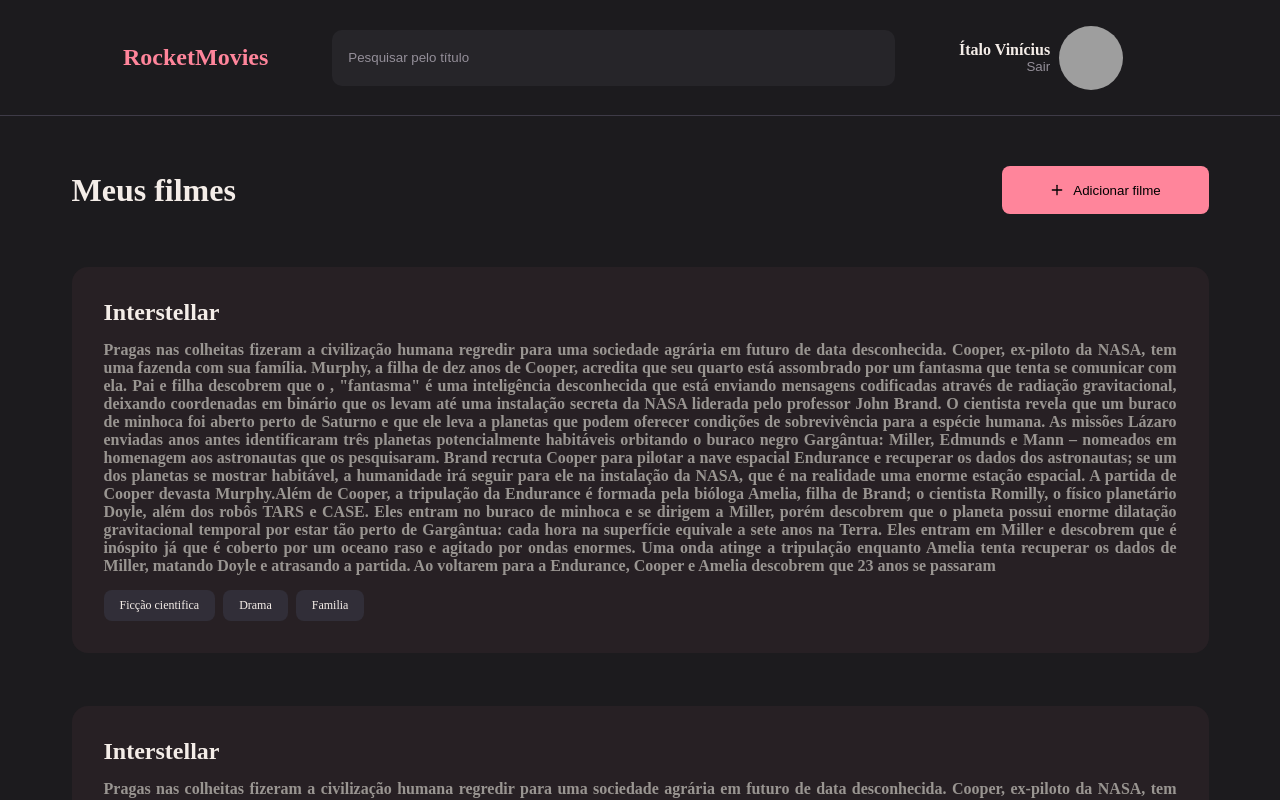
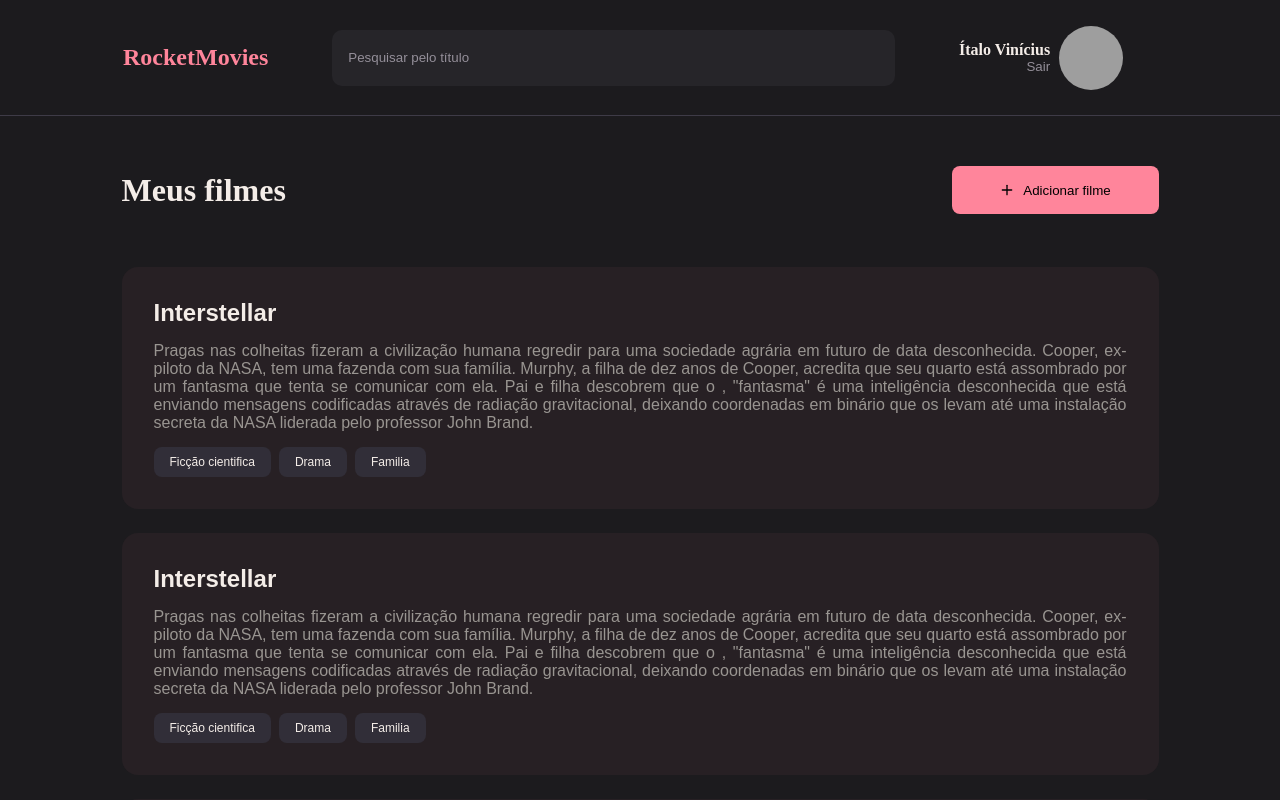
Before and after one commit to Italovini223/rocket-movies-front-end, a React (Vite) app: page / in a window 1280 px wide. Built offline with nearby package versions, Linux system fonts and the light colour scheme; grey boxes are pictures that could not be loaded.

Commit message:
✨ feat: create page Home

```diff
--- a/src/components/Note/styles.js
+++ b/src/components/Note/styles.js
@@ -1,10 +1,11 @@
 import styled from "styled-components";
 
-export const Container = styled.div`
+export const Container = styled.button`
   width: 100%;
 
   display: flex;
   flex-direction: column;
+
 
 
   padding: 32px;
@@ -13,11 +14,18 @@ export const Container = styled.div`
 
   background-color: ${({theme}) => theme.COLORS.BACKGROUND_700};
 
+  border: none;
+
+  &:hover{
+    cursor: pointer;
+  }
+
   > h2 {
     width: 100%;
     margin-bottom: 15px;
     font-size: 24px;
     font-weight: 700;
+    text-align: left;
 
     color: ${({theme}) => theme.COLORS.WHITE};
   }
@@ -27,7 +35,7 @@ export const Container = styled.div`
     margin-bottom: 15px;
 
     font-size: 16px;
-    font-weight: 700;
+    font-weight: 400;
     color: ${({theme}) => theme.COLORS.GREY_400};
 
     text-align: justify;
--- a/src/main.jsx
+++ b/src/main.jsx
@@ -6,13 +6,13 @@ import {ThemeProvider} from 'styled-components';
 import GlobalStyle from './styles/global'
 import theme from './styles/theme'
 
-import { Details } from './pages/Details'
+import { Home } from './pages/Home'
 
 ReactDOM.createRoot(document.getElementById('root')).render(
   <React.StrictMode>
     <ThemeProvider theme={theme}>
       <GlobalStyle />
-      <Details />
+      <Home />
     </ThemeProvider>
   </React.StrictMode>
 )
--- a/src/pages/Details/index.jsx
+++ /dev/null
@@ -1,104 +0,0 @@
-import { Container, Content, NewNote } from "./styles";
-
-import {FiPlus} from 'react-icons/fi'
-
-import {Header} from '../../components/Header'
-import {Note} from '../../components/Note'
-
-export function Details() {
-  return(
-    <Container>
-      <Header />
-      <main>
-        <Content>
-          <div>
-            <h1>Meus filmes</h1>
-            <NewNote>
-              <FiPlus />
-              Adicionar filme
-            </NewNote>
-          </div>
-
-          <Note data={{
-            title: "Interstellar",
-            description: `
-            Pragas nas colheitas fizeram a civilização humana regredir
-            para uma sociedade agrária em futuro de data desconhecida. Cooper,
-            ex-piloto da NASA, tem uma fazenda com sua família. Murphy, a filha de
-            dez anos de Cooper, acredita que seu quarto está assombrado por um
-            fantasma que tenta se comunicar com ela. Pai e filha descobrem que o ,
-            "fantasma" é uma inteligência desconhecida que está enviando mensagens
-            codificadas através de radiação gravitacional, deixando coordenadas em
-            binário que os levam até uma instalação secreta da NASA liderada pelo
-            professor John Brand. O cientista revela que um buraco de minhoca foi
-            aberto perto de Saturno e que ele leva a planetas que podem oferecer
-            condições de sobrevivência para a espécie humana. As missões Lázaro
-            enviadas anos antes identificaram três planetas potencialmente
-            habitáveis orbitando o buraco negro Gargântua: Miller, Edmunds e
-            Mann – nomeados em homenagem aos astronautas que os pesquisaram.
-            Brand recruta Cooper para pilotar a nave espacial Endurance e
-            recuperar os dados dos astronautas; se um dos planetas se mostrar
-            habitável, a humanidade irá seguir para ele na instalação da NASA,
-            que é na realidade uma enorme estação espacial. A partida de Cooper
-            devasta Murphy.Além de Cooper, a tripulação da Endurance é formada
-            pela bióloga Amelia, filha de Brand; o cientista Romilly, o físico
-            planetário Doyle, além dos robôs TARS e CASE. Eles entram no buraco
-            de minhoca e se dirigem a Miller, porém descobrem que o planeta possui
-            enorme dilatação gravitacional temporal por estar tão perto de Gargântua:
-            cada hora na superfície equivale a sete anos na Terra. Eles entram em
-            Miller e descobrem que é inóspito já que é coberto por um oceano raso e
-             agitado por ondas enormes. Uma onda atinge a tripulação enquanto Amelia
-             tenta recuperar os dados de Miller, matando Doyle e atrasando a partida.
-             Ao voltarem para a Endurance, Cooper e Amelia descobrem que 23 anos se passaram
-             `,
-
-             tags : [
-              {id: 1, title:"Ficção cientifica"},
-              {id: 2, title:"Drama"},
-              {id: 3, title:"Familia"}
-             ]
-          }}/>
-          <Note data={{
-            title: "Interstellar",
-            description: `
-            Pragas nas colheitas fizeram a civilização humana regredir
-            para uma sociedade agrária em futuro de data desconhecida. Cooper,
-            ex-piloto da NASA, tem uma fazenda com sua família. Murphy, a filha de
-            dez anos de Cooper, acredita que seu quarto está assombrado por um
-            fantasma que tenta se comunicar com ela. Pai e filha descobrem que o ,
-            "fantasma" é uma inteligência desconhecida que está enviando mensagens
-            codificadas através de radiação gravitacional, deixando coordenadas em
-            binário que os levam até uma instalação secreta da NASA liderada pelo
-            professor John Brand. O cientista revela que um buraco de minhoca foi
-            aberto perto de Saturno e que ele leva a planetas que podem oferecer
-            condições de sobrevivência para a espécie humana. As missões Lázaro
-            enviadas anos antes identificaram três planetas potencialmente
-            habitáveis orbitando o buraco negro Gargântua: Miller, Edmunds e
-            Mann – nomeados em homenagem aos astronautas que os pesquisaram.
-            Brand recruta Cooper para pilotar a nave espacial Endurance e
-            recuperar os dados dos astronautas; se um dos planetas se mostrar
-            habitável, a humanidade irá seguir para ele na instalação da NASA,
-            que é na realidade uma enorme estação espacial. A partida de Cooper
-            devasta Murphy.Além de Cooper, a tripulação da Endurance é formada
-            pela bióloga Amelia, filha de Brand; o cientista Romilly, o físico
-            planetário Doyle, além dos robôs TARS e CASE. Eles entram no buraco
-            de minhoca e se dirigem a Miller, porém descobrem que o planeta possui
-            enorme dilatação gravitacional temporal por estar tão perto de Gargântua:
-            cada hora na superfície equivale a sete anos na Terra. Eles entram em
-            Miller e descobrem que é inóspito já que é coberto por um oceano raso e
-             agitado por ondas enormes. Uma onda atinge a tripulação enquanto Amelia
-             tenta recuperar os dados de Miller, matando Doyle e atrasando a partida.
-             Ao voltarem para a Endurance, Cooper e Amelia descobrem que 23 anos se passaram
-             `,
-
-             tags : [
-              {id: 1, title:"Ficção cientifica"},
-              {id: 2, title:"Drama"},
-              {id: 3, title:"Familia"}
-             ]
-          }}/>
-        </Content>
-      </main>
-    </Container>
-  )
-}
--- /dev/null
+++ b/src/pages/Home/index.jsx
@@ -0,0 +1,87 @@
+import { Container, Content, NewNote } from "./styles";
+
+import {FiPlus} from 'react-icons/fi'
+
+import {Header} from '../../components/Header'
+import {Note} from '../../components/Note'
+
+export function Home() {
+  return(
+    <Container>
+      <Header />
+      <main>
+        <Content>
+
+        <div class="head">
+            <h1>Meus filmes</h1>
+            <NewNote>
+              <FiPlus />
+              Adicionar filme
+            </NewNote>
+          </div>
+
+          <Note data={{
+            title: "Interstellar",
+            description: `
+            Pragas nas colheitas fizeram a civilização humana regredir
+            para uma sociedade agrária em futuro de data desconhecida. Cooper,
+            ex-piloto da NASA, tem uma fazenda com sua família. Murphy, a filha de
+            dez anos de Cooper, acredita que seu quarto está assombrado por um
+            fantasma que tenta se comunicar com ela. Pai e filha descobrem que o ,
+            "fantasma" é uma inteligência desconhecida que está enviando mensagens
+            codificadas através de radiação gravitacional, deixando coordenadas em
+            binário que os levam até uma instalação secreta da NASA liderada pelo
+            professor John Brand.
+             `,
+
+             tags : [
+              {id: 1, title:"Ficção cientifica"},
+              {id: 2, title:"Drama"},
+              {id: 3, title:"Familia"}
+             ]
+          }}/>
+          <Note data={{
+            title: "Interstellar",
+            description: `
+            Pragas nas colheitas fizeram a civilização humana regredir
+            para uma sociedade agrária em futuro de data desconhecida. Cooper,
+            ex-piloto da NASA, tem uma fazenda com sua família. Murphy, a filha de
+            dez anos de Cooper, acredita que seu quarto está assombrado por um
+            fantasma que tenta se comunicar com ela. Pai e filha descobrem que o ,
+            "fantasma" é uma inteligência desconhecida que está enviando mensagens
+            codificadas através de radiação gravitacional, deixando coordenadas em
+            binário que os levam até uma instalação secreta da NASA liderada pelo
+            professor John Brand.
+             `,
+
+             tags : [
+              {id: 1, title:"Ficção cientifica"},
+              {id: 2, title:"Drama"},
+              {id: 3, title:"Familia"}
+             ]
+          }}/>
+          <Note data={{
+            title: "Interstellar",
+            description: `
+            Pragas nas colheitas fizeram a civilização humana regredir
+            para uma sociedade agrária em futuro de data desconhecida. Cooper,
+            ex-piloto da NASA, tem uma fazenda com sua família. Murphy, a filha de
+            dez anos de Cooper, acredita que seu quarto está assombrado por um
+            fantasma que tenta se comunicar com ela. Pai e filha descobrem que o ,
+            "fantasma" é uma inteligência desconhecida que está enviando mensagens
+            codificadas através de radiação gravitacional, deixando coordenadas em
+            binário que os levam até uma instalação secreta da NASA liderada pelo
+            professor John Brand.
+             `,
+
+             tags : [
+              {id: 1, title:"Ficção cientifica"},
+              {id: 2, title:"Drama"},
+              {id: 3, title:"Familia"}
+             ]
+          }}/>
+        </Content>
+      </main>
+    </Container>
+  )
+}
--- a/src/pages/Details/styles.js
+++ b/src/pages/Home/styles.js
@@ -5,7 +5,7 @@ export const Container = styled.div`
   height: 100vh;
 
   display: grid;
-  grid-template-rows: 116px auto;
+  grid-template-rows: 116px  auto;
   grid-template-areas:
   "header"
   "content";
@@ -14,29 +14,20 @@ export const Container = styled.div`
     grid-area: content;
     overflow-y: auto;
   }
+
 `;
 
-export const Details = styled.div`
-  width: 100%;
-
-  display: flex;
-  align-items: center;
-  justify-content: space-between;
-
-  margin-bottom: 53px;
-
-  h1 {
-    color: ${({theme}) => theme.COLORS.WHITE};
-  }
-`;
 
 export const Content = styled.div`
   max-width: 1137px;
+  height: 100vh;
   margin: 0 auto;
-  padding: 50px 0;
+  padding: 50px ;
 
+  display: flex;
+  flex-direction: column;
 
-  > div {
+  .head {
     width: 100%;
 
     display: flex;
@@ -49,7 +40,8 @@ export const Content = styled.div`
       color: ${({theme}) => theme.COLORS.WHITE};
     }
   }
-  `;
+
+`;
 
   export const NewNote = styled.button`
    display: flex;
--- a/src/styles/global.js
+++ b/src/styles/global.js
@@ -10,4 +10,13 @@ export default createGlobalStyle`
   body {
     background: ${({theme}) => theme.COLORS.BACKGROUND_900};
   }
+
+  button, a {
+    cursor: pointer;
+    transition: filter 0.2s;
+  }
+
+  button:hover, a:hover {
+    filter: brightness(0.9);
+  }
 `;
```
